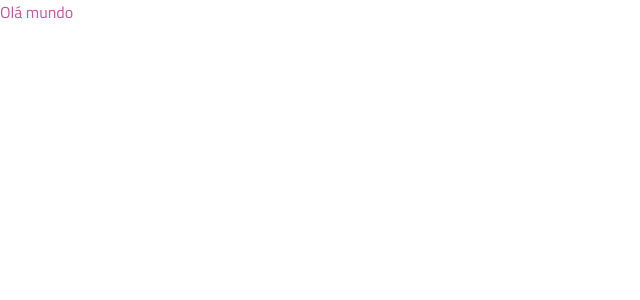
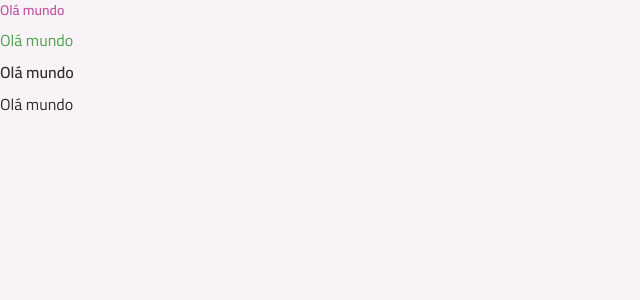
Before and after one commit to guilchaves/rocketseat-react, a React (Vite) app in the folder 2-todo/: page / in a window 1280 px wide. Shown: the top 300 px of the page, without its empty margins (0-640 px from the left). Built offline with nearby package versions, Linux system fonts and the light colour scheme.

Commit message:
chore(todo): adiciona componente Text

```diff
--- a/2-todo/index.html
+++ b/2-todo/index.html
@@ -12,7 +12,7 @@
   <title>ToDo List</title>
 </head>
 
-<body>
+<body class="bg-gray-100">
   <div id="root"></div>
   <script type="module" src="/src/main.tsx"></script>
 </body>
--- a/2-todo/package.json
+++ b/2-todo/package.json
@@ -11,6 +11,7 @@
   },
   "dependencies": {
     "@tailwindcss/vite": "^4.1.17",
+    "class-variance-authority": "^0.7.1",
     "react": "^19.2.0",
     "react-dom": "^19.2.0",
     "tailwindcss": "^4.1.17"
--- a/2-todo/src/App.tsx
+++ b/2-todo/src/App.tsx
@@ -1,5 +1,18 @@
+import Text from "./components/Text";
+
 function App() {
-  return <div className="text-pink-base">Olá mundo</div>;
+  return (
+    <div className="flex flex-col gap-2">
+      <Text variant="body-sm-bold" className="text-pink-base">
+        Olá mundo
+      </Text>
+      <Text variant="body-md" className="text-green-base">
+        Olá mundo
+      </Text>
+      <Text variant="body-md-bold">Olá mundo</Text>
+      <Text>Olá mundo</Text>
+    </div>
+  );
 }
 
 export default App;
--- /dev/null
+++ b/2-todo/src/components/Text/index.tsx
@@ -0,0 +1,40 @@
+import { createElement } from "react";
+import { cva, type VariantProps } from "class-variance-authority";
+
+export const textVariants = cva("font-sans text-gray-400", {
+  variants: {
+    variant: {
+      "body-sm-bold": "text-sm leading-5 font-semibold",
+      "body-md": "text-base leading-6 font-normal",
+      "body-md-bold": "text-base leading-6 font-semibold",
+    },
+  },
+  defaultVariants: {
+    variant: "body-md",
+  },
+});
+
+interface TextProps extends VariantProps<typeof textVariants> {
+  as?: keyof React.JSX.IntrinsicElements;
+  className?: string;
+  children?: React.ReactNode;
+}
+
+function Text({
+  as = "span",
+  variant,
+  className,
+  children,
+  ...props
+}: TextProps) {
+  return createElement(
+    as,
+    {
+      className: textVariants({ variant, className }),
+      ...props,
+    },
+    children,
+  );
+}
+
+export default Text;
```
Also changed, not shown: 1 other file (tests, documents, lock files or other folders).
